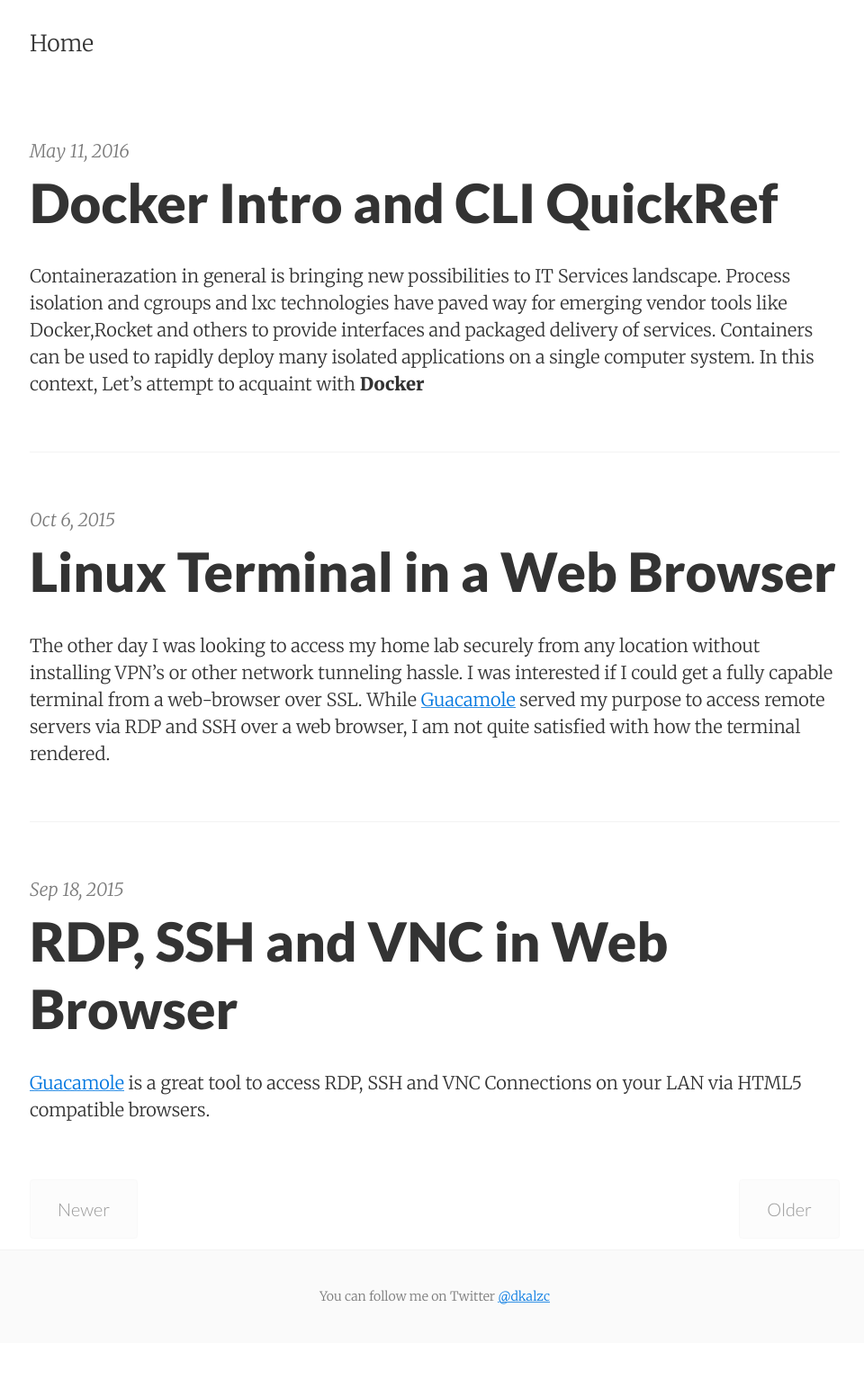
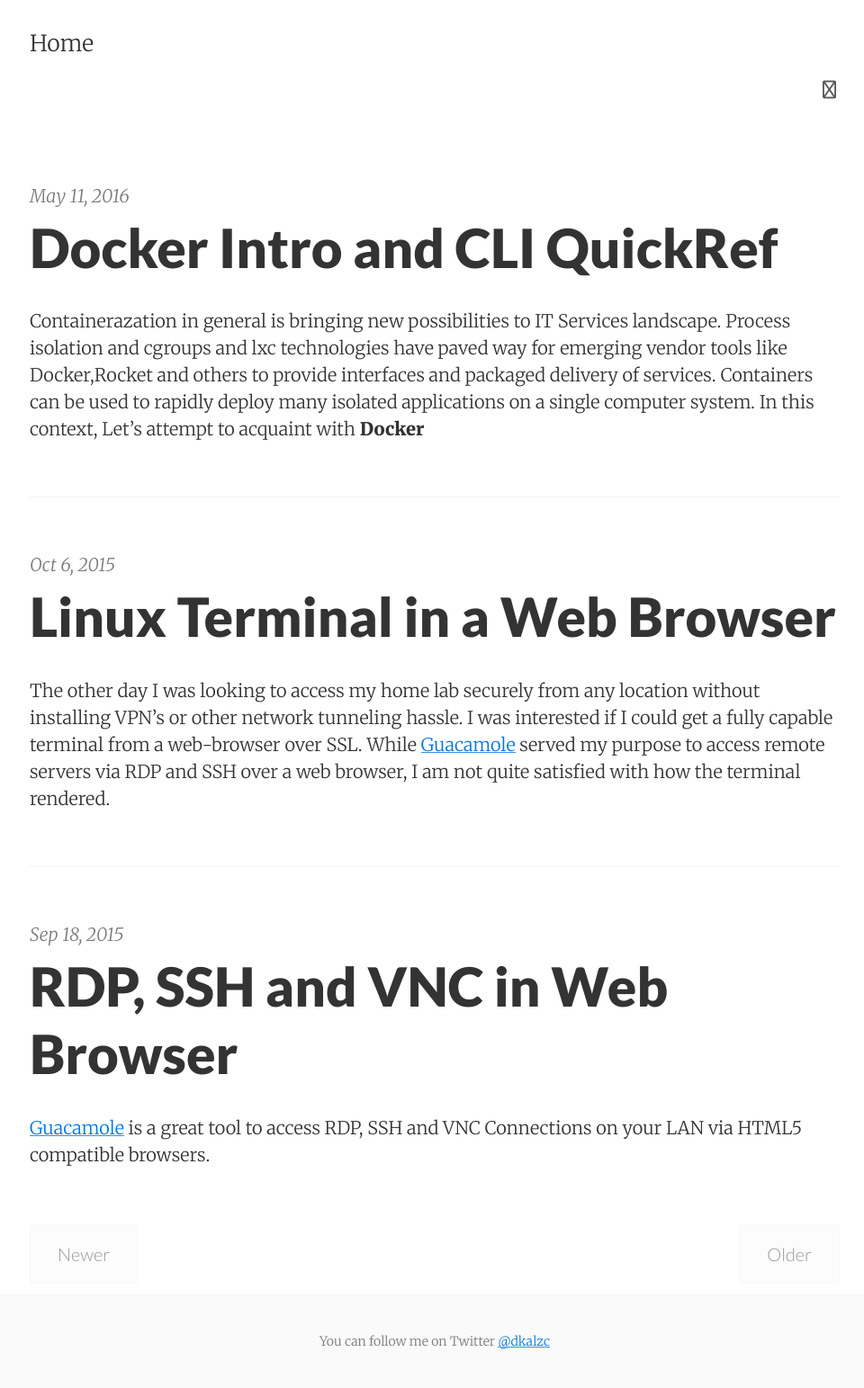
Before and after one commit to gitkalz/kalzi.github.io, a Jekyll site: the page built from index.html, in a window 1280 px wide. Shown: the whole page at 90% size, without its empty margins (157-1117 px from the left). Built offline with Jekyll 4.4.1, drawn with Linux system fonts in a browser that asks for light colours; nearby versions of some CDN libraries; some web fonts are replaced; the list of posts is cut into pages by our own code; before the commit the page ends 1493 px from its top, so only the background shows below that.

Commit message:
GATag Commit

```diff
--- a/_config.yml
+++ b/_config.yml
@@ -11,7 +11,7 @@ date_format: "%b %-d, %Y"
 google_verification:
 # Use either direct GA implementation or set up GTM account
 # - using both will skew your data (leave blank to not use at all)
-google_analytics:
+google_analytics: UA-67765841-1
 google_tag_manager:
 # Bing services
 bing_verification:
@@ -20,7 +20,7 @@ bing_verification:
 animated:             false
 show_related_posts:   false
 show_post_footers:    false
-show_social_icons:    false
+show_social_icons:    true
 ajaxify_contact_form: false
 enable_mathjax: false
 extended_fonts: true
```
